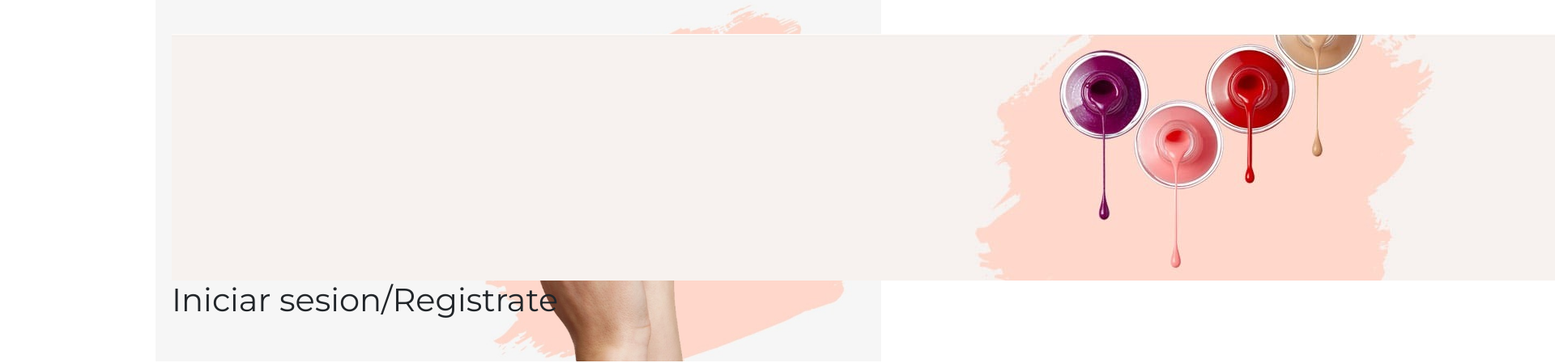
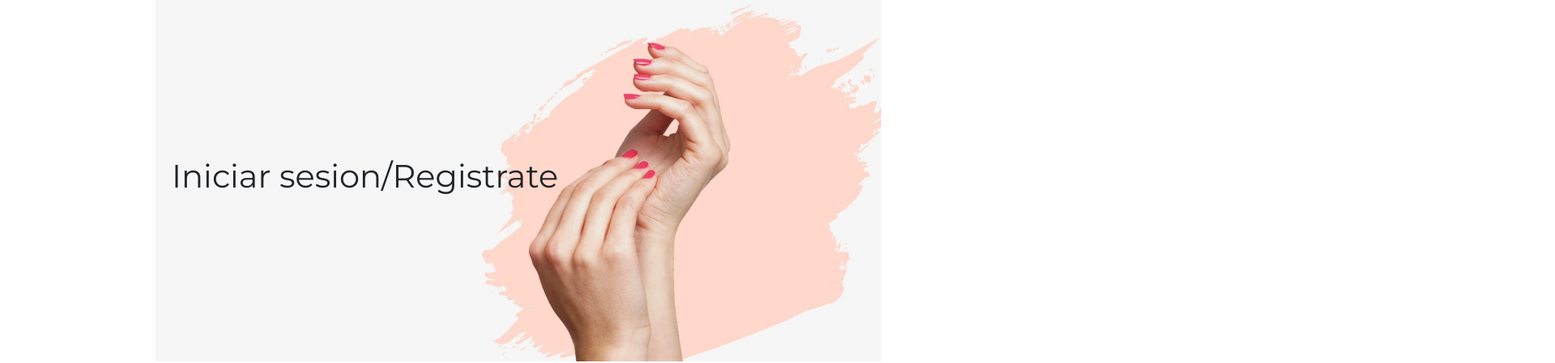
Before and after one commit to javihall/PF-Maldonado, a website: page pages/login-registrate.html in a window 1280 px wide. Shown: the part 169-618 px from the top of the page at 81% size, 1920 px wide, since content can reach past the window. Drawn offline with nearby package versions, Linux system fonts and the light colour scheme.

Commit message:
PF terminado ultimos detalles

```diff
--- a/pages/login-registrate.html
+++ b/pages/login-registrate.html
@@ -102,7 +102,6 @@
             <!-- Imagen Contactanos  -->
             <section>
                 <div class="containter-main-banner">
-                    <img class="img-contact" src="../img/contact.webp" alt="contacto tienda leon mayorista">
                     <h1 class="h1-banner">Iniciar sesion/Registrate</h1>
                 </div>
             </section>
```
